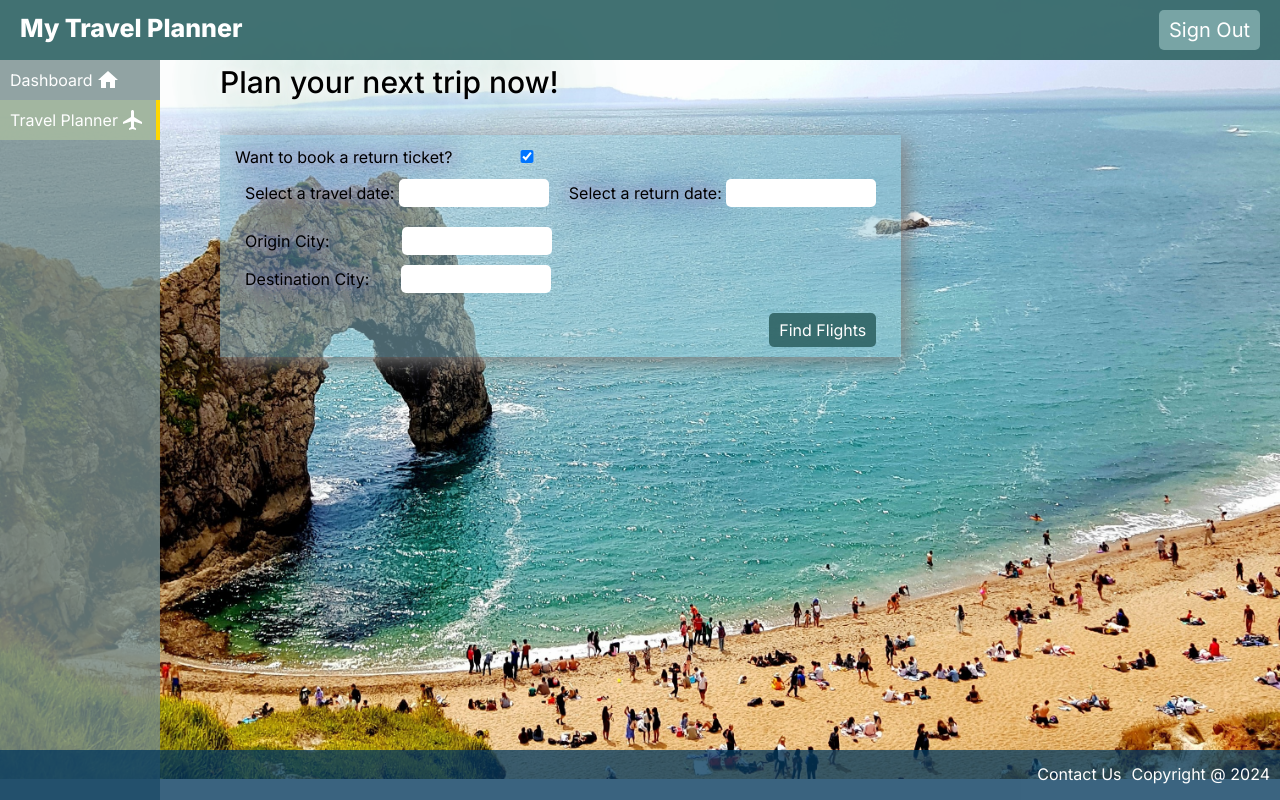
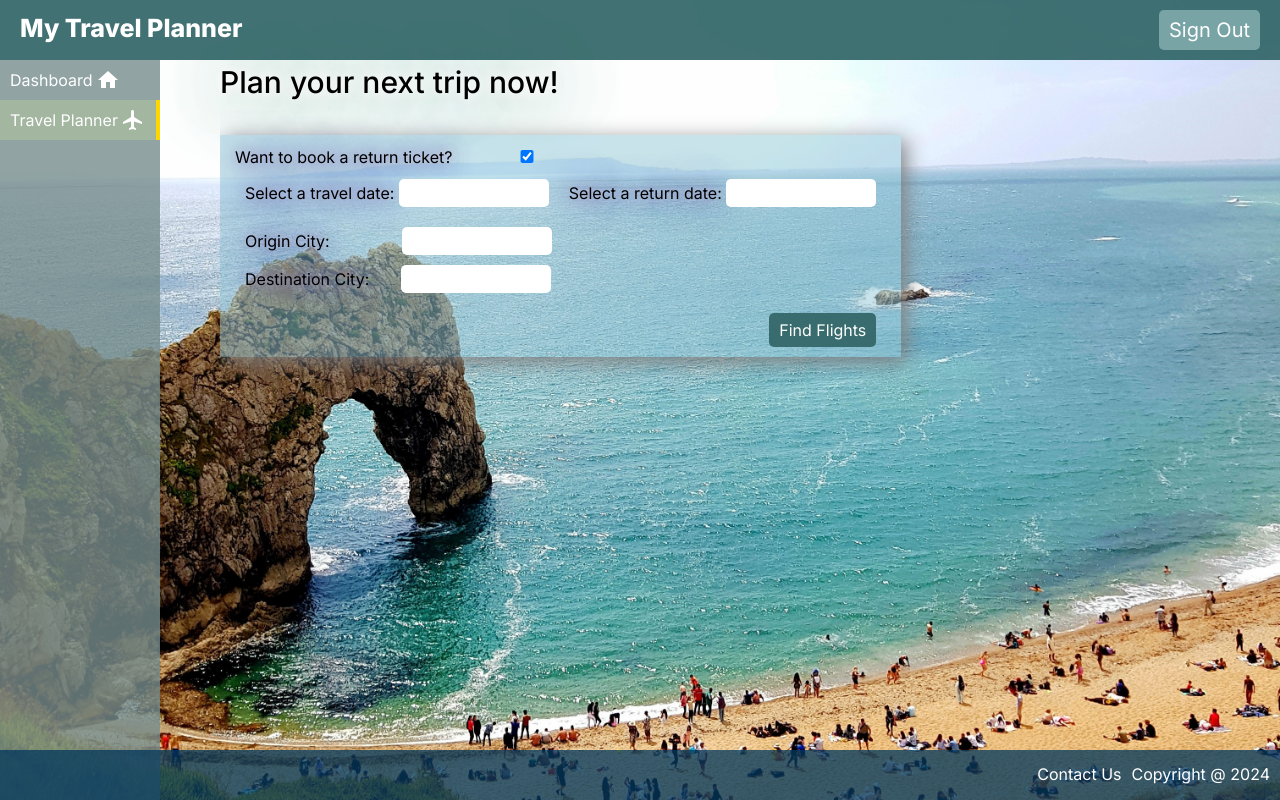
Before and after one commit to brishketukislay/book-your-flight, a Next.js app: page /users/travel-planner in a window 1280 px wide. Built offline with nearby package versions, Linux system fonts and the light colour scheme; sample sign-in values are in the browser's storage.

Commit message:
travel page space fix

```diff
--- a/app/users/travel-planner/travel-planner.module.css
+++ b/app/users/travel-planner/travel-planner.module.css
@@ -4,7 +4,7 @@
     margin: 10px;
 }
 .cardScroll{
-  height: 435px;
+  height: 72vh;
   overflow: scroll;
 }
 .cardScroll::-webkit-scrollbar{
```
